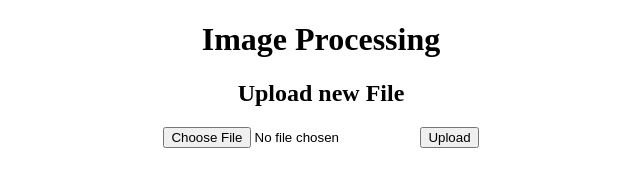
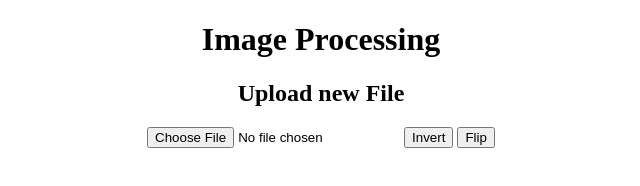
Before and after one commit to awheelis/process_img_on_web, a plain HTML site: page templates/index.html in a window 1280 px wide. Shown: the whole page, without its empty margins (319-959 px from the left). Drawn offline with Linux system fonts and the light colour scheme.

Commit message:
inversion shenanigans

```diff
--- a/templates/index.html
+++ b/templates/index.html
@@ -9,8 +9,11 @@
     <h1>Image Processing</h1>
     <h2>Upload new File</h2>
     <form method=post enctype=multipart/form-data>
-        <p><input type=file name=file>
-            <input type=submit value=Upload>
+        <p>
+            <input type="file" name="file">
+            <input type="submit" name="submit_button", value="Invert">
+            <input type="submit" name="submit_button", value="Flip">
+            <!-- <input type="submit" value="Upload"> -->
         </p>
     </form>
 </div>
```
Also changed, not shown: 1 other file.
